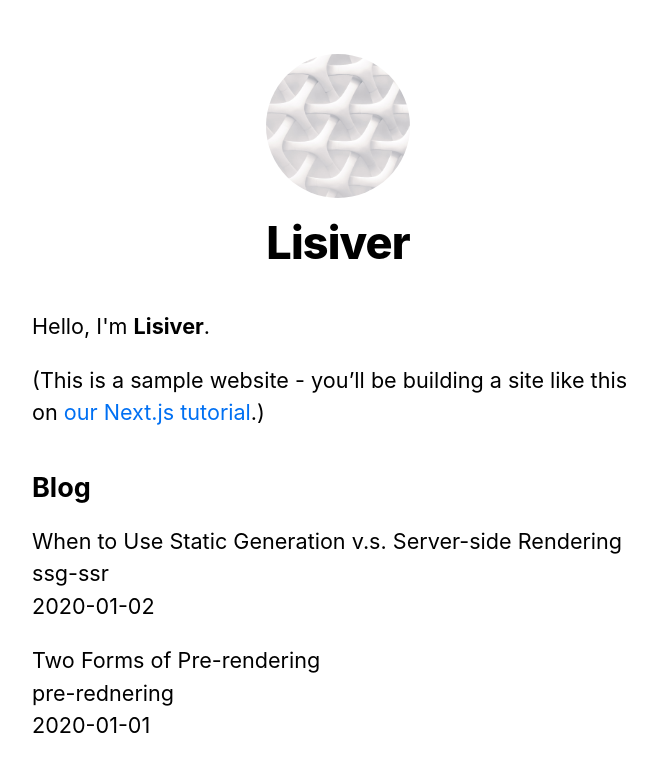
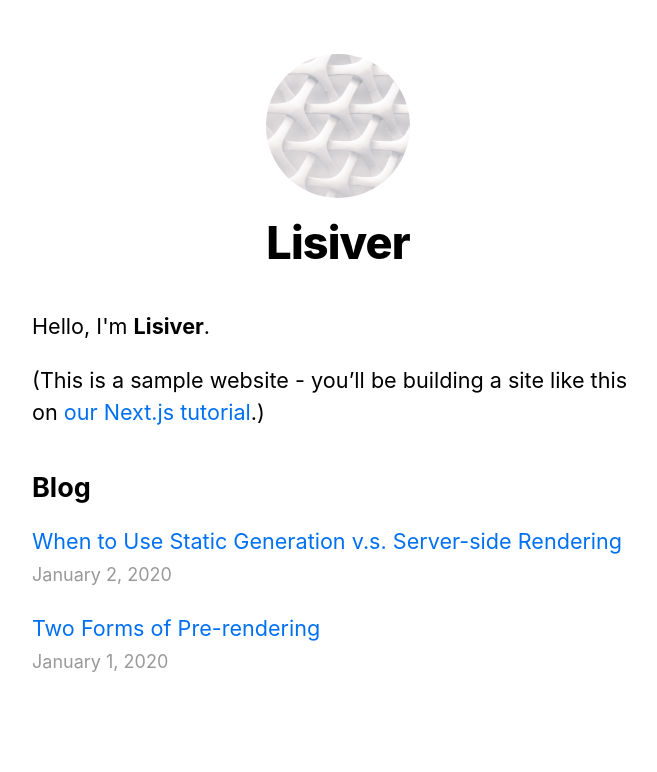
Before and after one commit to HadesSik/study-nextjs-doc, a Next.js app: page / in a window 1280 px wide. Shown: the top 772 px of the page, without its empty margins (302-959 px from the left). Built offline with nearby package versions, Linux system fonts and the light colour scheme.

Commit message:
feat(postList, api, 404): added api dir, _error.js, edited post list

```diff
--- /dev/null
+++ b/pages/_error.js
@@ -0,0 +1,3 @@
+export default function Custom404() {
+  return <h1>404 - Page Not Found</h1>
+};
--- /dev/null
+++ b/pages/api/hello.js
@@ -0,0 +1,5 @@
+export default (req, res) => {
+  res.status(200).json({
+    text: 'Hello',
+  });
+};
--- a/pages/index.js
+++ b/pages/index.js
@@ -1,6 +1,8 @@
 import Head from 'next/head'
 import Layout, { name, siteTitle } from '../components/layout'
 import utilStyles from '../styles/utils.module.css'
+import Link from 'next/link';
+import Date from '../components/date';
 
 import { getSortedPostsData } from '../lib/posts';
 
@@ -22,11 +24,13 @@
         <ul className={utilStyles.list}>
           {allPostsData.map(({ id, date, title }) => (
             <li className={utilStyles.listItem} key={id}>
-              {title}
+              <Link href="/posts/[id]" as={`/posts/${id}`}>
+                <a>{title}</a>
+              </Link>
               <br />
-              {id}
-              <br />
-              {date}
+              <small className={utilStyles.lightText}>
+                <Date dateString={date} />
+              </small>
             </li>
           ))}
         </ul>
```
